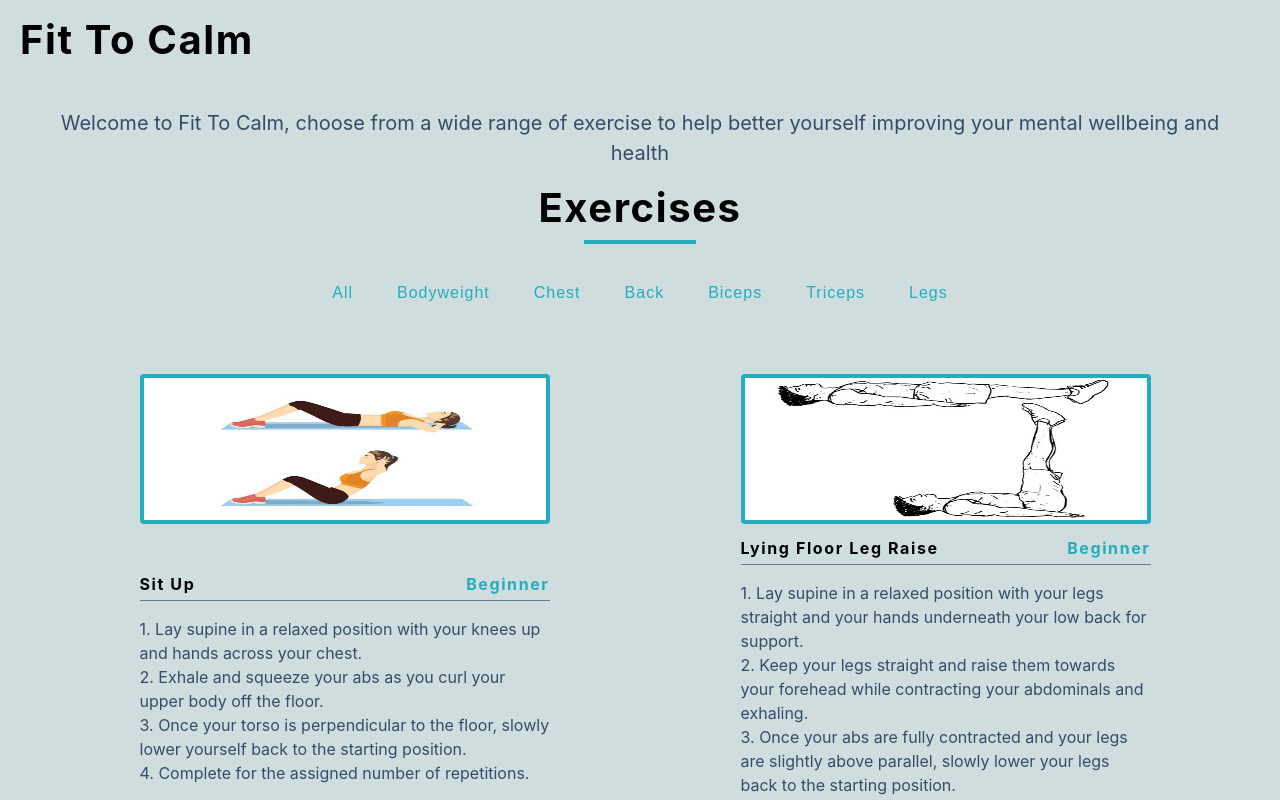
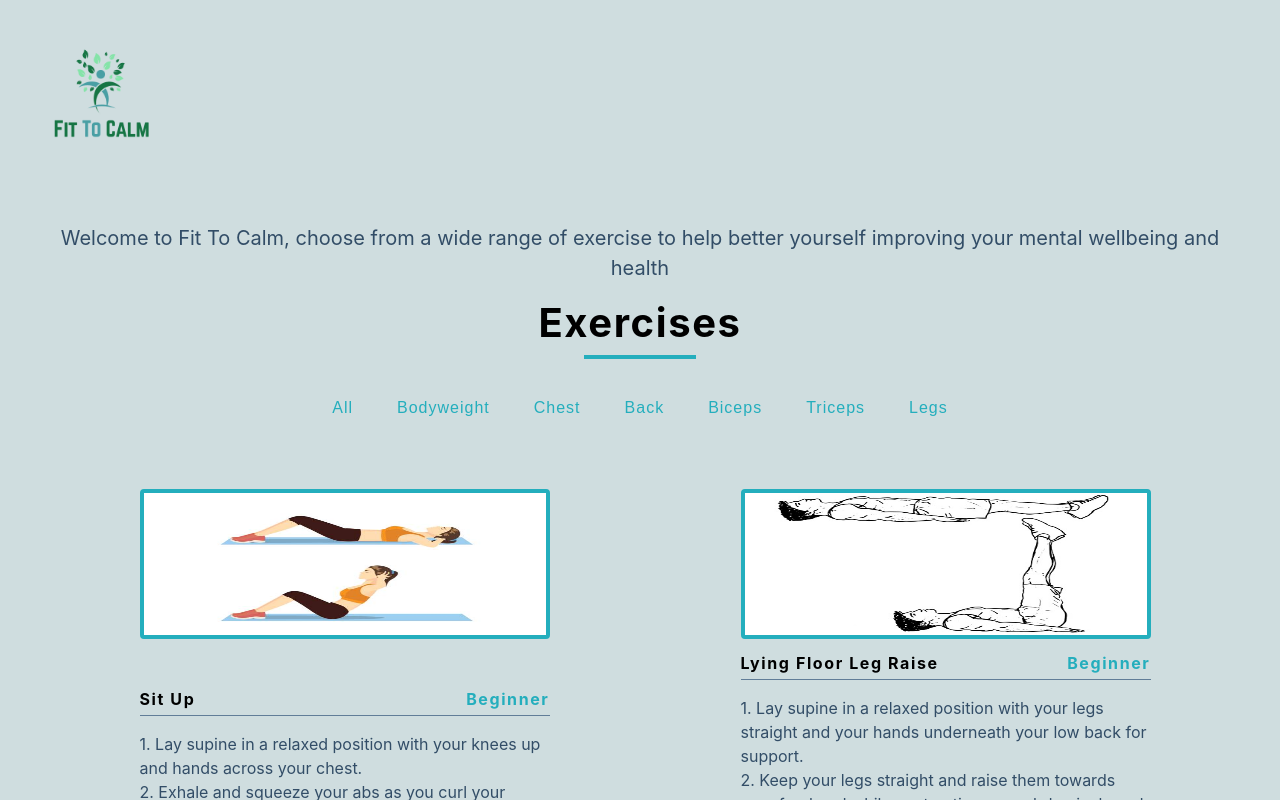
Before and after one commit to Arrun21/fittocalm, a React (Create React App) app: page / in a window 1280 px wide. Shown: the top 800 px of the page. Built offline with nearby package versions, Linux system fonts and the light colour scheme.

Commit message:
add logo

```diff
--- a/src/App.js
+++ b/src/App.js
@@ -21,7 +21,7 @@ function App() {
 
   return <main>
     <div className='heading'>
-    <h2>Fit To Calm</h2>
+    <img id='logo' src='./images/Healthylogo.png'  alt="logo image" />
     </div>
     <section className='exercise section'>
     <div className='title'>
--- a/src/index.css
+++ b/src/index.css
@@ -145,7 +145,16 @@ p {
 }
 
 .heading{
-  padding:20px 20px;
+  padding:5px 5px;
+}
+
+/*
+===============
+Logo
+===============
+*/
+#logo{
+  width:15%;
 }
 .welcometext{
   font-size:20px;
```
Also changed, not shown: public/images/Healthylogo.png (added).
